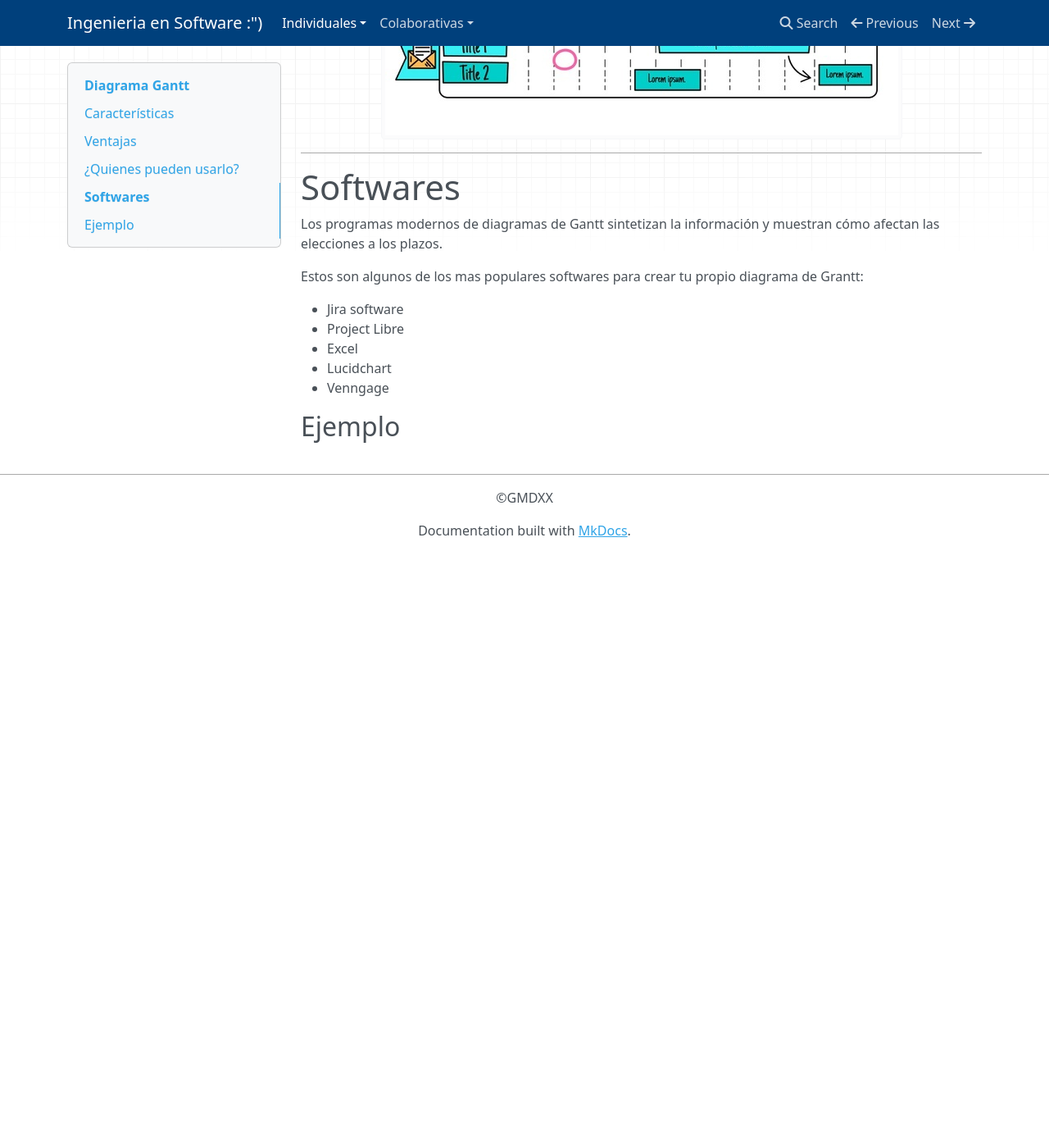
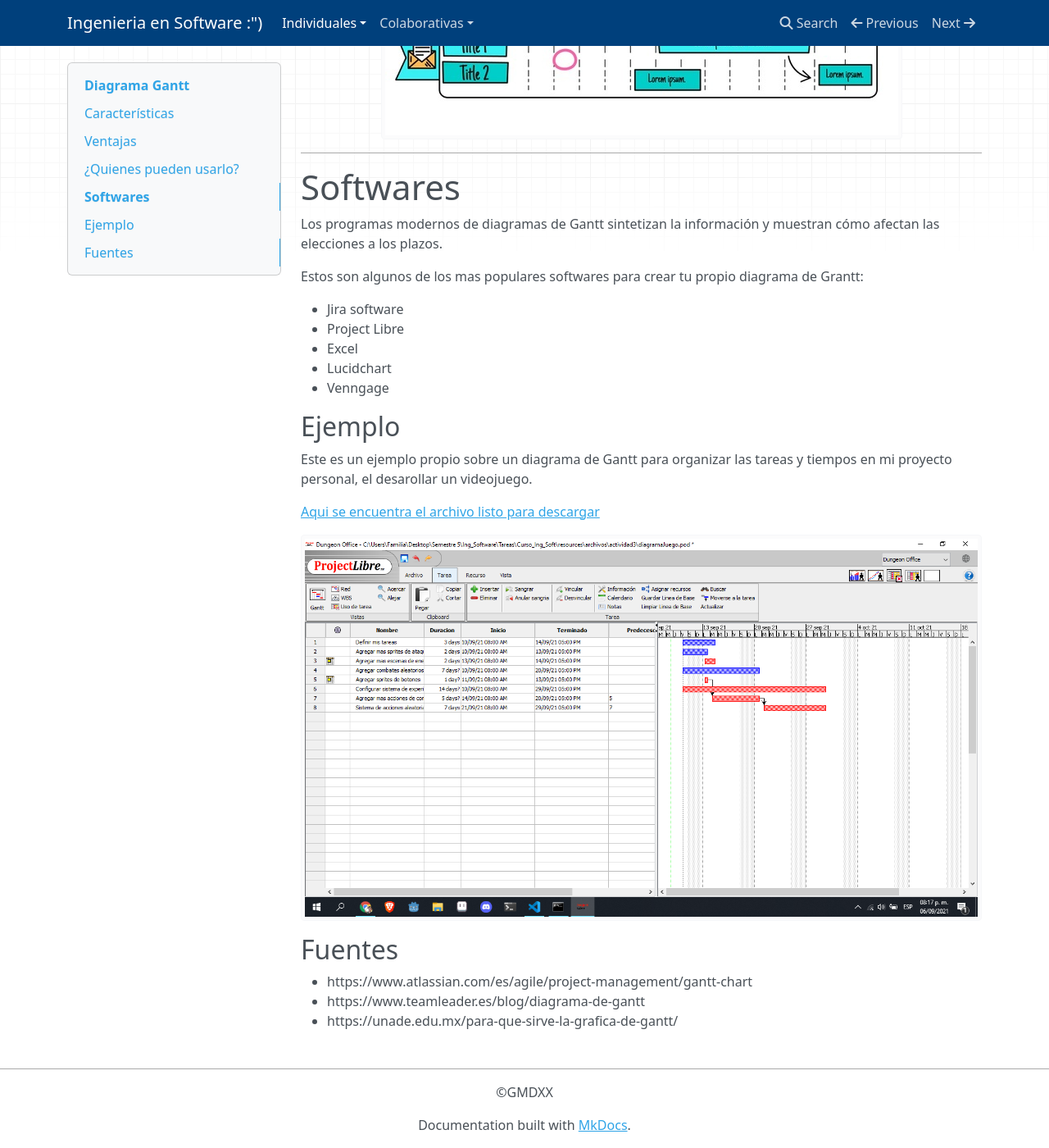
Before and after one commit to Tlakuache123/CursoIngSoft, an MkDocs documentation site: the page built from docs/individual/actividad3.md, in a window 1280 px wide and 1400 px high, scrolled down 1917 px. Shown: the whole window at 82% size. Built offline with MkDocs 1.6.1, drawn with Linux system fonts in a browser that asks for light colours; nearby versions of some CDN libraries; before the commit the page ends 2592 px from its top, so only the background shows below that.

Commit message:
Actividad 3 Terminada

```diff
--- a/docs/individual/actividad3.md
+++ b/docs/individual/actividad3.md
@@ -53,3 +53,14 @@
 - Venngage
 
 ## Ejemplo
+
+Este es un ejemplo propio sobre un diagrama de Gantt para organizar las tareas y tiempos en mi proyecto personal, el desarollar un videojuego.
+
+[Aqui se encuentra el archivo listo para descargar](../../resources/archivos/actividad3/diagramaJuego.pod)
+
+![Ejemplo_de_diagrama](/archivos/actividad3/SS.png)
+## Fuentes
+
+- https://www.atlassian.com/es/agile/project-management/gantt-chart
+- https://www.teamleader.es/blog/diagrama-de-gantt
+- https://unade.edu.mx/para-que-sirve-la-grafica-de-gantt/
```
Also changed, not shown: resources/archivos/actividad3/SS.png (added), 1 other file.
